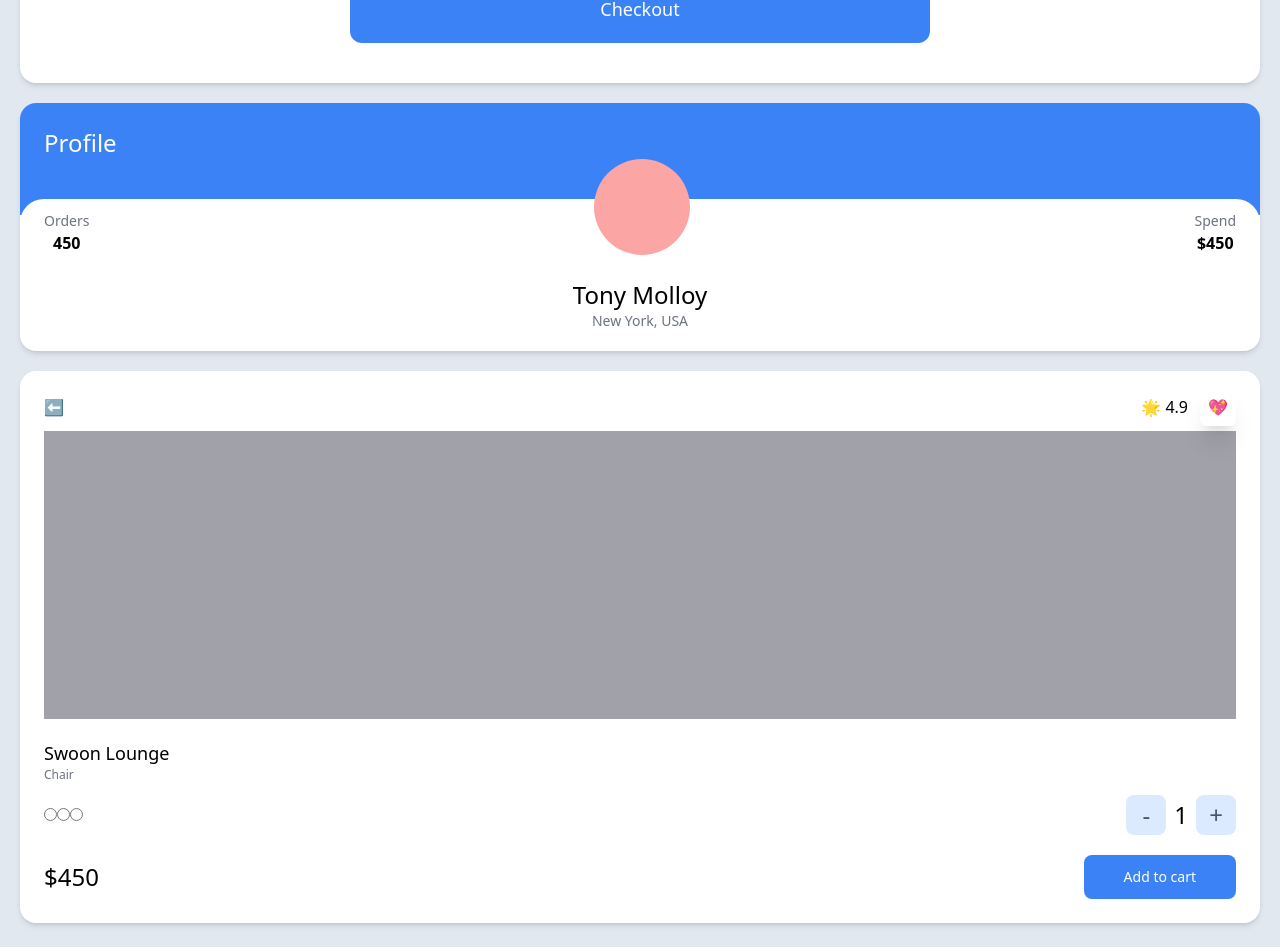
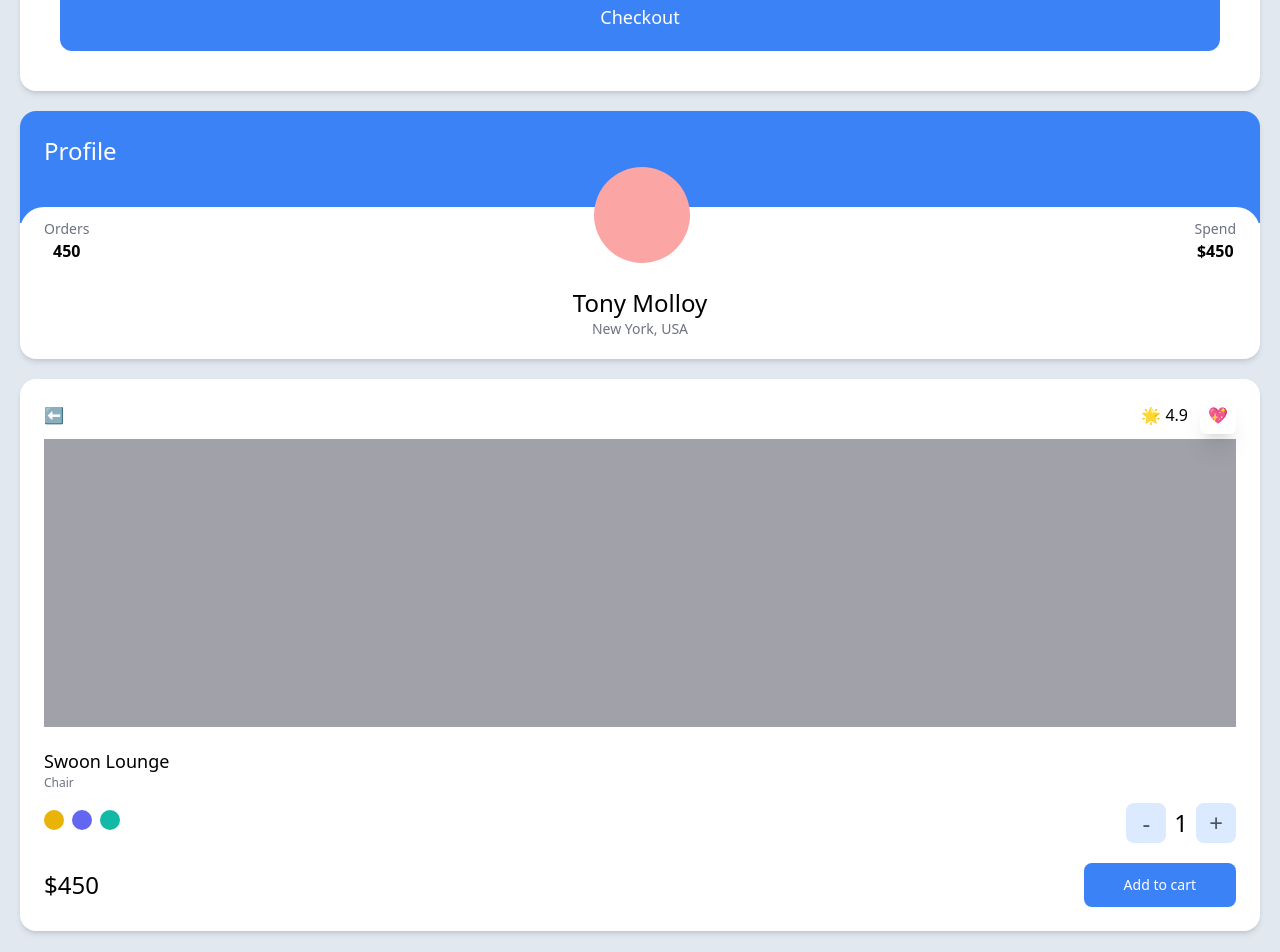
Before and after one commit to sorious77/carrot-market, a Next.js app: page / in a window 1280 px wide. Shown: the part 239-1191 px from the top of the page. Built offline with nearby package versions, Linux system fonts and the light colour scheme.

Commit message:
#4.4 Modifiers

```diff
--- a/pages/index.tsx
+++ b/pages/index.tsx
@@ -17,9 +17,9 @@
           <span>Total</span>
           <span className="font-bold">$970</span>
         </div>
-        <div className="mt-3 bg-blue-500 text-white rounded-xl p-5 w-1/2 text-center mx-auto text-lg">
+        <button className="mt-3 bg-blue-500 text-white rounded-xl p-5 w-full text-center mx-auto text-lg hover:bg-teal-500 hover:text-black active:bg-yellow-500 focus:bg-red-500">
           Checkout
-        </div>
+        </button>
       </div>
       <div className="bg-white rounded-2xl shadow-md overflow-hidden">
         <div className="bg-blue-500 p-6 pb-14">
@@ -56,10 +56,10 @@
           <span className="font-medium text-lg">Swoon Lounge</span>
           <span className="text-xs text-gray-500">Chair</span>
           <div className="mt-3 mb-5 flex justify-between items-center">
-            <div className="">
-              <input type="radio" />
-              <input type="radio" />
-              <input type="radio" />
+            <div className="space-x-2">
+              <button className="w-5 h-5 rounded-full bg-yellow-500"></button>
+              <button className="w-5 h-5 rounded-full bg-indigo-500"></button>
+              <button className="w-5 h-5 rounded-full bg-teal-500"></button>
             </div>
             <div className="flex items-center text-2xl space-x-2">
               <button className="bg-blue-100 aspect-square w-10 rounded-lg font-medium text-gray-600 flex justify-center items-center">
```
